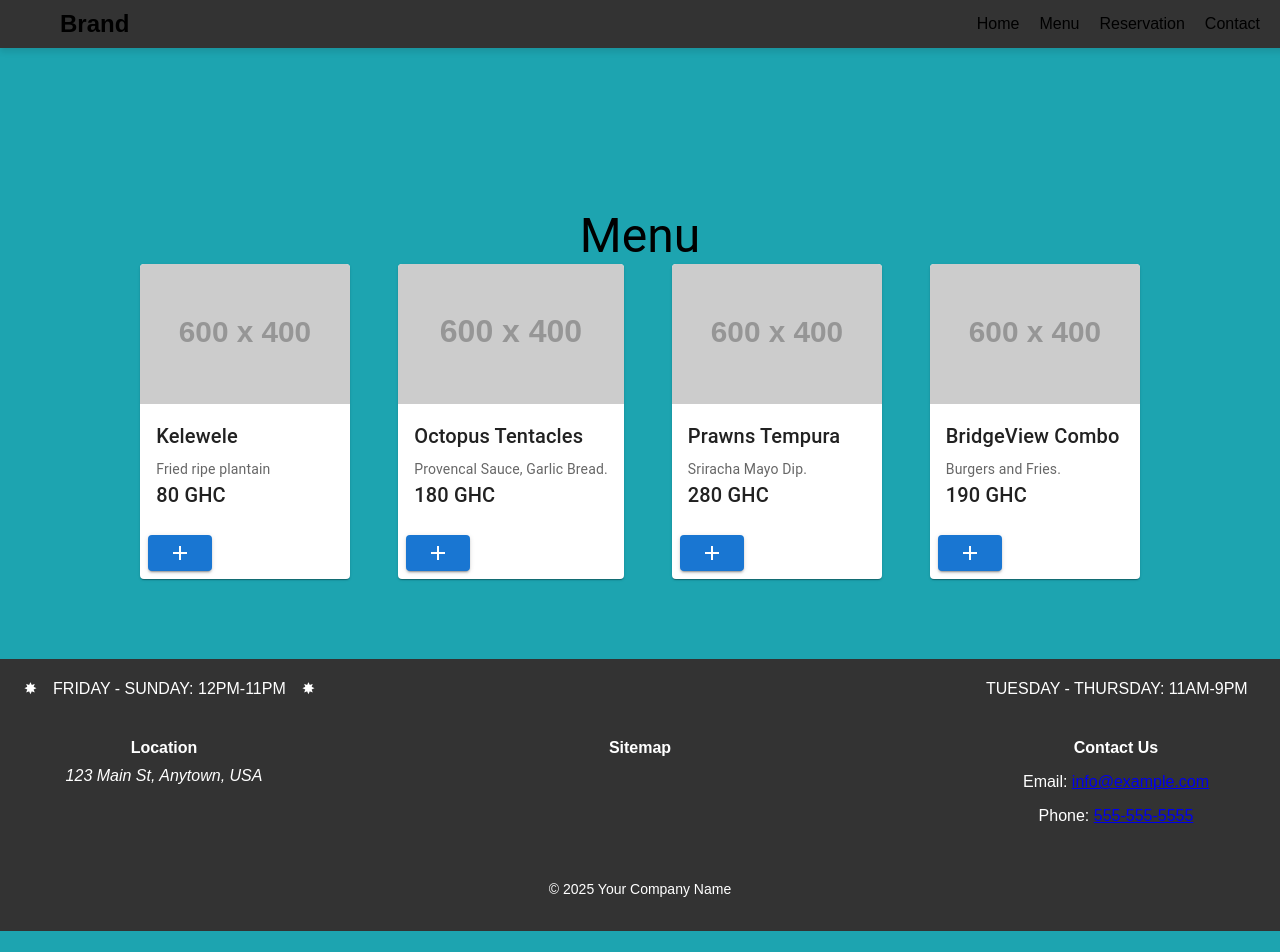
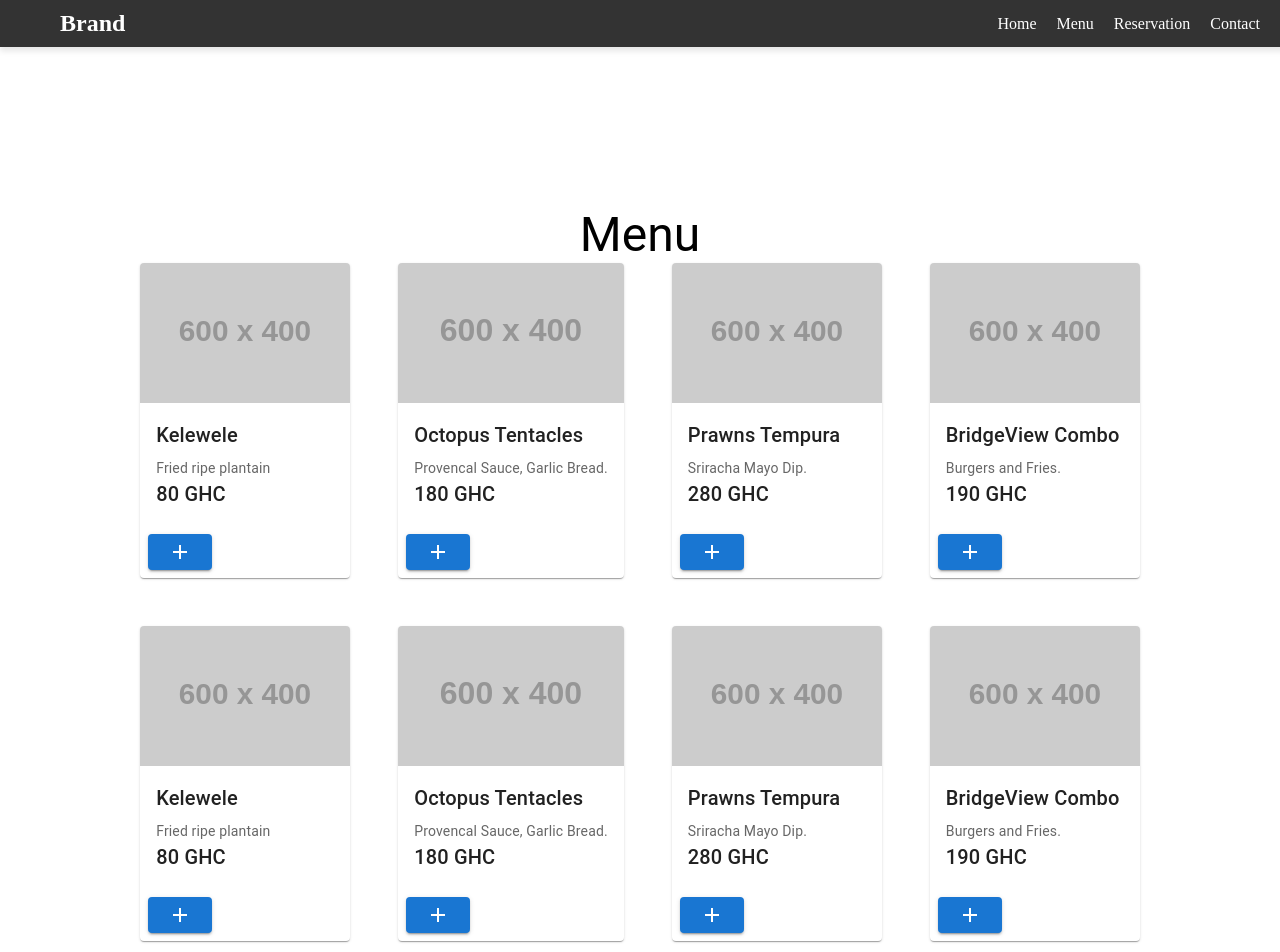
Before and after one commit to Odartey5/senasel, a React (Vite) app: page /menu in a window 1280 px wide. Shown: the top 952 px of the page. Before the commit the page ends 931 px from the top, so only its background shows below. Built offline with nearby package versions, Linux system fonts and the light colour scheme.

Commit message:
tiny changes

```diff
--- a/src/Pages/Contactus.css
+++ b/src/Pages/Contactus.css
@@ -1,9 +1,4 @@
-body {
-    font-family: Arial, sans-serif;
-    background-color: #1da4b0;
-    margin: 0;
-    padding: 0;
-  }
+
 
   .contact-container {
     width: 100%;
--- a/src/Pages/Contactus.jsx
+++ b/src/Pages/Contactus.jsx
@@ -1,4 +1,6 @@
 import './Contactus.css';
+
+
 
 export default function Contact() {
   return (
--- a/src/component/Menu/Menu.jsx
+++ b/src/component/Menu/Menu.jsx
@@ -9,6 +9,34 @@ import DeleteIcon from '@mui/icons-material/Delete';
 
 
 const foodItems = [
+  {
+    id: 'kelewele',
+    name: 'Kelewele ',
+    description: 'Fried ripe plantain',
+    price: 80,
+    image: 'https://placehold.co/600x400/D4EDDA/3C763D?text=Kelewele', // Placeholder image
+  },
+  {
+    id: 'octopus',
+    name: 'Octopus Tentacles',
+    description: 'Provencal Sauce, Garlic Bread.',
+    price: 180,
+    image: 'https://placehold.co/600x400/F2DEDE/A94442?text=Octopus', // Placeholder image
+  },
+  {
+    id: 'prawns',
+    name: 'Prawns Tempura',
+    description: 'Sriracha Mayo Dip.',
+    price: 280,
+    image: 'https://placehold.co/600x400/D9EDF7/31708F?text=Prawns', // Placeholder image
+  },
+  {
+    id: 'bridgeview',
+    name: 'BridgeView Combo',
+    description: 'Burgers and Fries.', // Added a description for consistency
+    price: 190,
+    image: 'https://placehold.co/600x400/FCF8E3/8A6D3B?text=Combo', // Placeholder image
+  },
   {
     id: 'kelewele',
     name: 'Kelewele ',
--- a/src/component/Navbar.css
+++ b/src/component/Navbar.css
@@ -23,7 +23,7 @@
 .navbar-logo {
   font-size: 1.5rem;
   font-weight: bold;
-  color: black;
+  color: #fff;
   text-decoration: none;
 }
 
@@ -33,7 +33,7 @@
 }
 
 .nav-link {
-  color: black;
+  color: #fff;
   text-decoration: none;
   font-size: 1rem;
   transition: color 0.3s ease;
--- a/src/index.css
+++ b/src/index.css
@@ -1,68 +1,5 @@
-/* :root {
-  font-family: system-ui, Avenir, Helvetica, Arial, sans-serif;
-  line-height: 1.5;
-  font-weight: 400;
-
-  color-scheme: light dark;
-  color: rgba(255, 255, 255, 0.87);
-  background-color: #242424;
-
-  font-synthesis: none;
-  text-rendering: optimizeLegibility;
-  -webkit-font-smoothing: antialiased;
-  -moz-osx-font-smoothing: grayscale;
-}
-
-a {
-  font-weight: 500;
-  color: #646cff;
-  text-decoration: inherit;
-}
-a:hover {
-  color: #535bf2;
-}
-
 body {
-  margin: 0;
-  display: flex;
-  place-items: center;
-  min-width: 320px;
-  min-height: 100vh;
-}
-
-h1 {
-  font-size: 3.2em;
-  line-height: 1.1;
-}
-
-button {
-  border-radius: 8px;
-  border: 1px solid transparent;
-  padding: 0.6em 1.2em;
-  font-size: 1em;
-  font-weight: 500;
-  font-family: inherit;
-  background-color: #1a1a1a;
-  cursor: pointer;
-  transition: border-color 0.25s;
-}
-button:hover {
-  border-color: #646cff;
-}
-button:focus,
-button:focus-visible {
-  outline: 4px auto -webkit-focus-ring-color;
-}
-
-@media (prefers-color-scheme: light) {
-  :root {
-    color: #213547;
-    background-color: #ffffff;
+    margin: 0;
+    padding: 0;
+    box-sizing: border-box;
   }
-  a:hover {
-    color: #747bff;
-  }
-  button {
-    background-color: #f9f9f9;
-  }
-} */
```
